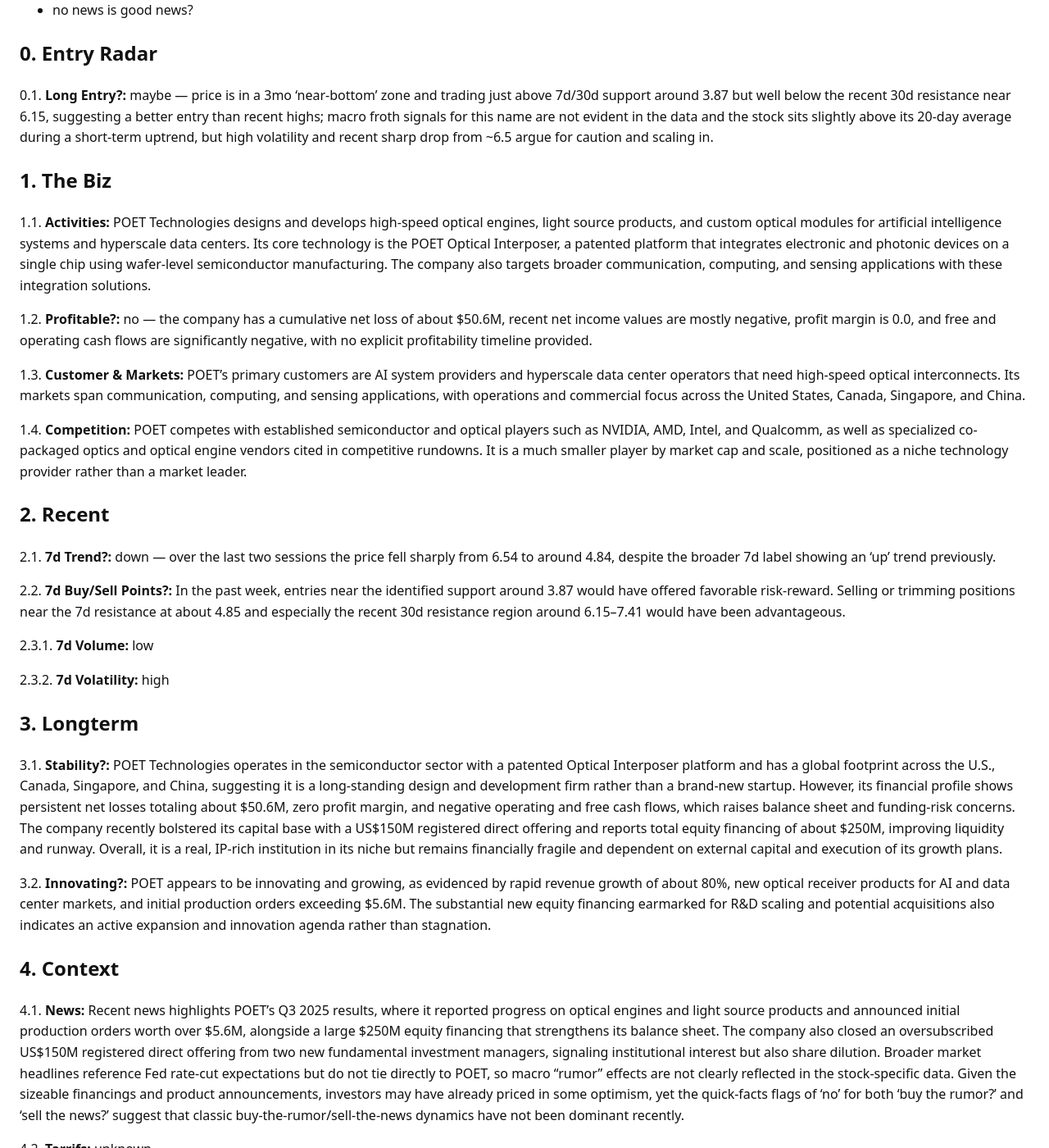
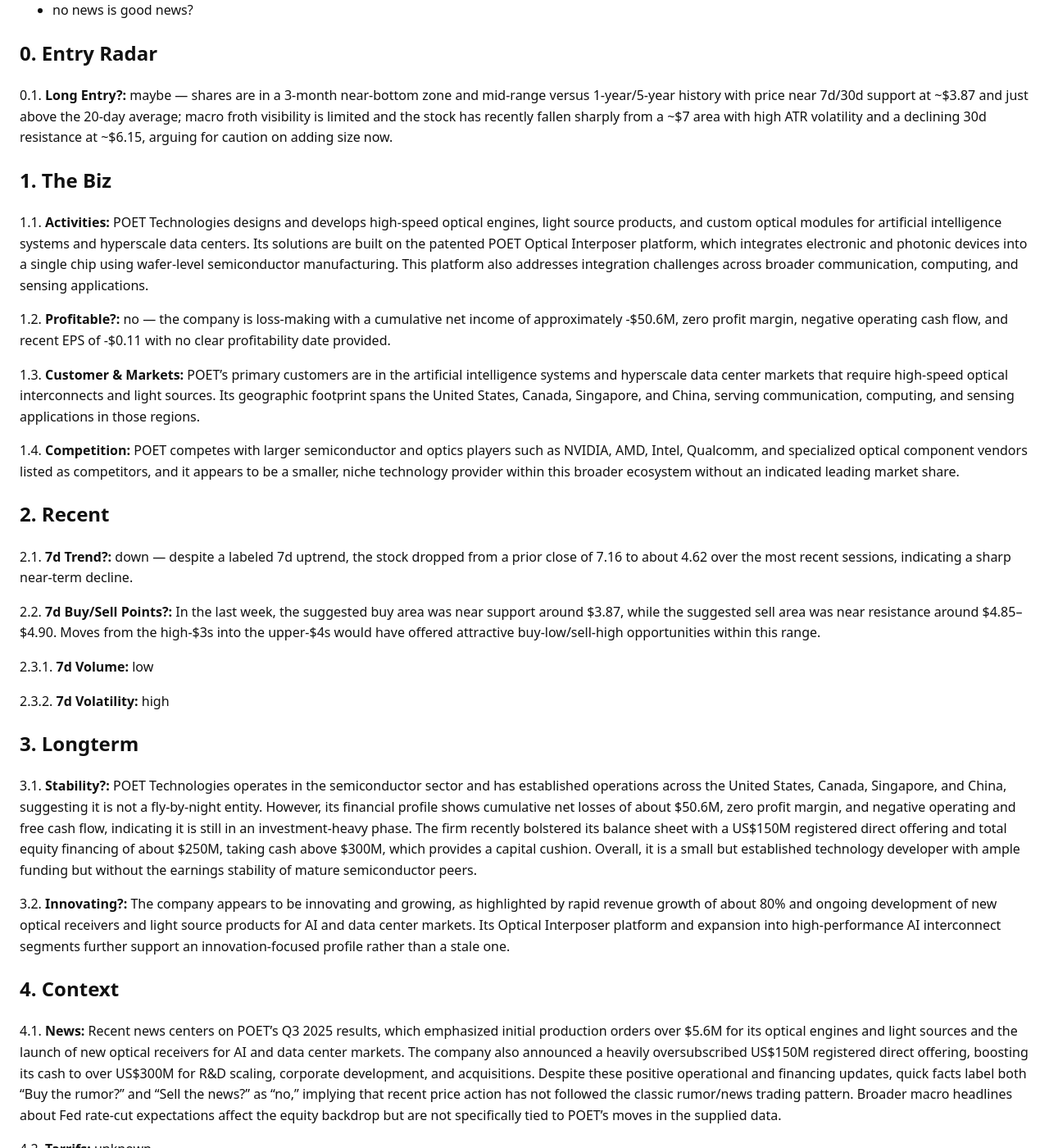
Before and after one commit to ryness/stonks, a Jekyll site: the page built from _reports/POET.md, in a window 1280 px wide and 1400 px high, scrolled down 677 px. Shown: the whole window at 82% size. Built offline with Jekyll 4.4.1, drawn with Linux system fonts in a browser that asks for light colours; some of the changed text lies outside the part shown.

Commit message:
Update report: rotation+GodsEye

```diff
--- a/_reports/POET.md
+++ b/_reports/POET.md
@@ -2,11 +2,11 @@
 layout: default
 title: "POET Stock Report"
 ticker: "POET"
-date: 2025-12-30
-generated_at: 2025-12-30T15:22:56.653889+00:00
-runtime_seconds: 25.62
+date: 2026-01-04
+generated_at: 2026-01-04T05:25:51.604514+00:00
+runtime_seconds: 22.12
 raw_markdown: |
-  **Generated:** <time class="js-local-time" datetime="2025-12-30T15:22:56.653889+00:00">2025-12-30 15:22 UTC</time> (runtime 25.62s)
+  **Generated:** <time class="js-local-time" datetime="2026-01-04T05:25:51.604514+00:00">2026-01-04 05:25 UTC</time> (runtime 22.12s)
 
   ![POET Technologies Inc. Common Shares logo](https://ryness.github.io/stonks/assets/logos/POET.svg)
 
@@ -53,23 +53,23 @@ raw_markdown: |
 
   ## 0. Entry Radar
 
-  0.1. **Long Entry?:** maybe — price is in a 3mo 'near-bottom' zone and trading just above 7d/30d support around 3.87 but well below the recent 30d resistance near 6.15, suggesting a better entry than recent highs; macro froth signals for this name are not evident in the data and the stock sits slightly above its 20-day average during a short-term uptrend, but high volatility and recent sharp drop from ~6.5 argue for caution and scaling in.
+  0.1. **Long Entry?:** maybe — shares are in a 3-month near-bottom zone and mid-range versus 1-year/5-year history with price near 7d/30d support at ~$3.87 and just above the 20-day average; macro froth visibility is limited and the stock has recently fallen sharply from a ~$7 area with high ATR volatility and a declining 30d resistance at ~$6.15, arguing for caution on adding size now.
 
   ## 1. The Biz
 
-  1.1. **Activities:** POET Technologies designs and develops high-speed optical engines, light source products, and custom optical modules for artificial intelligence systems and hyperscale data centers. Its core technology is the POET Optical Interposer, a patented platform that integrates electronic and photonic devices on a single chip using wafer-level semiconductor manufacturing. The company also targets broader communication, computing, and sensing applications with these integration solutions.
+  1.1. **Activities:** POET Technologies designs and develops high-speed optical engines, light source products, and custom optical modules for artificial intelligence systems and hyperscale data centers. Its solutions are built on the patented POET Optical Interposer platform, which integrates electronic and photonic devices into a single chip using wafer-level semiconductor manufacturing. This platform also addresses integration challenges across broader communication, computing, and sensing applications.
 
-  1.2. **Profitable?:** no — the company has a cumulative net loss of about $50.6M, recent net income values are mostly negative, profit margin is 0.0, and free and operating cash flows are significantly negative, with no explicit profitability timeline provided.
+  1.2. **Profitable?:** no — the company is loss-making with a cumulative net income of approximately -$50.6M, zero profit margin, negative operating cash flow, and recent EPS of -$0.11 with no clear profitability date provided.
 
-  1.3. **Customer & Markets:** POET's primary customers are AI system providers and hyperscale data center operators that need high-speed optical interconnects. Its markets span communication, computing, and sensing applications, with operations and commercial focus across the United States, Canada, Singapore, and China.
+  1.3. **Customer & Markets:** POET's primary customers are in the artificial intelligence systems and hyperscale data center markets that require high-speed optical interconnects and light sources. Its geographic footprint spans the United States, Canada, Singapore, and China, serving communication, computing, and sensing applications in those regions.
 
-  1.4. **Competition:** POET competes with established semiconductor and optical players such as NVIDIA, AMD, Intel, and Qualcomm, as well as specialized co-packaged optics and optical engine vendors cited in competitive rundowns. It is a much smaller player by market cap and scale, positioned as a niche technology provider rather than a market leader.
+  1.4. **Competition:** POET competes with larger semiconductor and optics players such as NVIDIA, AMD, Intel, Qualcomm, and specialized optical component vendors listed as competitors, and it appears to be a smaller, niche technology provider within this broader ecosystem without an indicated leading market share.
 
   ## 2. Recent
 
-  2.1. **7d Trend?:** down — over the last two sessions the price fell sharply from 6.54 to around 4.84, despite the broader 7d label showing an 'up' trend previously.
+  2.1. **7d Trend?:** down — despite a labeled 7d uptrend, the stock dropped from a prior close of 7.16 to about 4.62 over the most recent sessions, indicating a sharp near-term decline.
 
-  2.2. **7d Buy/Sell Points?:** In the past week, entries near the identified support around 3.87 would have offered favorable risk-reward. Selling or trimming positions near the 7d resistance at about 4.85 and especially the recent 30d resistance region around 6.15–7.41 would have been advantageous.
+  2.2. **7d Buy/Sell Points?:** In the last week, the suggested buy area was near support around $3.87, while the suggested sell area was near resistance around $4.85–$4.90. Moves from the high-$3s into the upper-$4s would have offered attractive buy-low/sell-high opportunities within this range.
 
   2.3.1. **7d Volume:** low
 
@@ -77,13 +77,13 @@ raw_markdown: |
 
   ## 3. Longterm
 
-  3.1. **Stability?:** POET Technologies operates in the semiconductor sector with a patented Optical Interposer platform and has a global footprint across the U.S., Canada, Singapore, and China, suggesting it is a long-standing design and development firm rather than a brand-new startup. However, its financial profile shows persistent net losses totaling about $50.6M, zero profit margin, and negative operating and free cash flows, which raises balance sheet and funding-risk concerns. The company recently bolstered its capital base with a US$150M registered direct offering and reports total equity financing of about $250M, improving liquidity and runway. Overall, it is a real, IP-rich institution in its niche but remains financially fragile and dependent on external capital and execution of its growth plans.
+  3.1. **Stability?:** POET Technologies operates in the semiconductor sector and has established operations across the United States, Canada, Singapore, and China, suggesting it is not a fly-by-night entity. However, its financial profile shows cumulative net losses of about $50.6M, zero profit margin, and negative operating and free cash flow, indicating it is still in an investment-heavy phase. The firm recently bolstered its balance sheet with a US$150M registered direct offering and total equity financing of about $250M, taking cash above $300M, which provides a capital cushion. Overall, it is a small but established technology developer with ample funding but without the earnings stability of mature semiconductor peers.
 
-  3.2. **Innovating?:** POET appears to be innovating and growing, as evidenced by rapid revenue growth of about 80%, new optical receiver products for AI and data center markets, and initial production orders exceeding $5.6M. The substantial new equity financing earmarked for R&D scaling and potential acquisitions also indicates an active expansion and innovation agenda rather than stagnation.
+  3.2. **Innovating?:** The company appears to be innovating and growing, as highlighted by rapid revenue growth of about 80% and ongoing development of new optical receivers and light source products for AI and data center markets. Its Optical Interposer platform and expansion into high-performance AI interconnect segments further support an innovation-focused profile rather than a stale one.
 
   ## 4. Context
 
-  4.1. **News:** Recent news highlights POET's Q3 2025 results, where it reported progress on optical engines and light source products and announced initial production orders worth over $5.6M, alongside a large $250M equity financing that strengthens its balance sheet. The company also closed an oversubscribed US$150M registered direct offering from two new fundamental investment managers, signaling institutional interest but also share dilution. Broader market headlines reference Fed rate-cut expectations but do not tie directly to POET, so macro "rumor" effects are not clearly reflected in the stock-specific data. Given the sizeable financings and product announcements, investors may have already priced in some optimism, yet the quick-facts flags of 'no' for both 'buy the rumor?' and 'sell the news?' suggest that classic buy-the-rumor/sell-the-news dynamics have not been dominant recently.
+  4.1. **News:** Recent news centers on POET's Q3 2025 results, which emphasized initial production orders over $5.6M for its optical engines and light sources and the launch of new optical receivers for AI and data center markets. The company also announced a heavily oversubscribed US$150M registered direct offering, boosting its cash to over US$300M for R&D scaling, corporate development, and acquisitions. Despite these positive operational and financing updates, quick facts label both "Buy the rumor?" and "Sell the news?" as "no," implying that recent price action has not followed the classic rumor/news trading pattern. Broader macro headlines about Fed rate-cut expectations affect the equity backdrop but are not specifically tied to POET's moves in the supplied data.
 
   4.2. **Tarrifs:** unknown
 
@@ -213,13 +213,13 @@ raw_markdown: |
       google_custom_search: 5 result(s)
     newsapi search -&gt; POET rumor (priority: newsapi, gnews, guardian)
   NewsAPI search: GET https://newsapi.org/v2/everything?q=POET+rumor&amp;pageSize=5&amp;language=en&amp;sortBy=publishedAt&amp;apiKey=%2A%2A%2A
-      newsapi: 4 result(s)
+      newsapi: 5 result(s)
     newsapi search -&gt; POET tariff (priority: newsapi, gnews, guardian)
   NewsAPI search: GET https://newsapi.org/v2/everything?q=POET+tariff&amp;pageSize=5&amp;language=en&amp;sortBy=publishedAt&amp;apiKey=%2A%2A%2A
-      newsapi: 3 result(s)
+      newsapi: 4 result(s)
     newsapi search -&gt; POET latest news (priority: newsapi, gnews, guardian)
   NewsAPI search: GET https://newsapi.org/v2/everything?q=POET+latest+news&amp;pageSize=5&amp;language=en&amp;sortBy=publishedAt&amp;apiKey=%2A%2A%2A
-      newsapi: 3 result(s)
+      newsapi: 4 result(s)
     google_custom_search search -&gt; POET latest rumor (priority: google_custom_search, newsapi, gnews, guardian)
   Google Custom Search: GET https://www.googleapis.com/customsearch/v1?key=%2A%2A%2A&amp;cx=46c4e3bbc6b31470f&amp;q=POET+latest+rumor&amp;num=5
       google_custom_search: 5 result(s)
@@ -247,12 +247,12 @@ raw_markdown: |
     - 4.2 Tarrifs
   Asking OpenAI for analysis...
   Received response from OpenAI.
-  LLM raw output (truncated): {&quot;0.1&quot;: &quot;maybe — price is in a 3mo &#x27;near-bottom&#x27; zone and trading just above 7d/30d support around 3.87 but well below the recent 30d resistance near 6.15, suggesting a better entry than recent highs; macro froth signals for this name are not evident in the data and the stock sits slightly above its 20-day average during a short-term uptrend, but high volatility and recent sharp drop from ~6.5 argue for caution and scaling in.&quot;, &quot;1.1&quot;: &quot;POET Technologies designs and develops high-speed optical engines, light source products, and custom optical modules for artificial intelligence systems and hy
+  LLM raw output (truncated): {&quot;0.1&quot;: &quot;maybe — shares are in a 3-month near-bottom zone and mid-range versus 1-year/5-year history with price near 7d/30d support at ~$3.87 and just above the 20-day average; macro froth visibility is limited and the stock has recently fallen sharply from a ~$7 area with high ATR volatility and a declining 30d resistance at ~$6.15, arguing for caution on adding size now.&quot;, &quot;1.1&quot;: &quot;POET Technologies designs and develops high-speed optical engines, light source products, and custom optical modules for artificial intelligence systems and hyperscale data centers. Its solutions are built on the p
   </code></pre>
   </details>
 ---
 
-**Generated:** <time class="js-local-time" datetime="2025-12-30T15:22:56.653889+00:00">2025-12-30 15:22 UTC</time> (runtime 25.62s)
+**Generated:** <time class="js-local-time" datetime="2026-01-04T05:25:51.604514+00:00">2026-01-04 05:25 UTC</time> (runtime 22.12s)
 
 ![POET Technologies Inc. Common Shares logo](https://ryness.github.io/stonks/assets/logos/POET.svg)
 
@@ -299,23 +299,23 @@ raw_markdown: |
 
 ## 0. Entry Radar
 
-0.1. **Long Entry?:** maybe — price is in a 3mo 'near-bottom' zone and trading just above 7d/30d support around 3.87 but well below the recent 30d resistance near 6.15, suggesting a better entry than recent highs; macro froth signals for this name are not evident in the data and the stock sits slightly above its 20-day average during a short-term uptrend, but high volatility and recent sharp drop from ~6.5 argue for caution and scaling in.
+0.1. **Long Entry?:** maybe — shares are in a 3-month near-bottom zone and mid-range versus 1-year/5-year history with price near 7d/30d support at ~$3.87 and just above the 20-day average; macro froth visibility is limited and the stock has recently fallen sharply from a ~$7 area with high ATR volatility and a declining 30d resistance at ~$6.15, arguing for caution on adding size now.
 
 ## 1. The Biz
 
-1.1. **Activities:** POET Technologies designs and develops high-speed optical engines, light source products, and custom optical modules for artificial intelligence systems and hyperscale data centers. Its core technology is the POET Optical Interposer, a patented platform that integrates electronic and photonic devices on a single chip using wafer-level semiconductor manufacturing. The company also targets broader communication, computing, and sensing applications with these integration solutions.
+1.1. **Activities:** POET Technologies designs and develops high-speed optical engines, light source products, and custom optical modules for artificial intelligence systems and hyperscale data centers. Its solutions are built on the patented POET Optical Interposer platform, which integrates electronic and photonic devices into a single chip using wafer-level semiconductor manufacturing. This platform also addresses integration challenges across broader communication, computing, and sensing applications.
 
-1.2. **Profitable?:** no — the company has a cumulative net loss of about $50.6M, recent net income values are mostly negative, profit margin is 0.0, and free and operating cash flows are significantly negative, with no explicit profitability timeline provided.
+1.2. **Profitable?:** no — the company is loss-making with a cumulative net income of approximately -$50.6M, zero profit margin, negative operating cash flow, and recent EPS of -$0.11 with no clear profitability date provided.
 
-1.3. **Customer & Markets:** POET's primary customers are AI system providers and hyperscale data center operators that need high-speed optical interconnects. Its markets span communication, computing, and sensing applications, with operations and commercial focus across the United States, Canada, Singapore, and China.
+1.3. **Customer & Markets:** POET's primary customers are in the artificial intelligence systems and hyperscale data center markets that require high-speed optical interconnects and light sources. Its geographic footprint spans the United States, Canada, Singapore, and China, serving communication, computing, and sensing applications in those regions.
 
-1.4. **Competition:** POET competes with established semiconductor and optical players such as NVIDIA, AMD, Intel, and Qualcomm, as well as specialized co-packaged optics and optical engine vendors cited in competitive rundowns. It is a much smaller player by market cap and scale, positioned as a niche technology provider rather than a market leader.
+1.4. **Competition:** POET competes with larger semiconductor and optics players such as NVIDIA, AMD, Intel, Qualcomm, and specialized optical component vendors listed as competitors, and it appears to be a smaller, niche technology provider within this broader ecosystem without an indicated leading market share.
 
 ## 2. Recent
 
-2.1. **7d Trend?:** down — over the last two sessions the price fell sharply from 6.54 to around 4.84, despite the broader 7d label showing an 'up' trend previously.
+2.1. **7d Trend?:** down — despite a labeled 7d uptrend, the stock dropped from a prior close of 7.16 to about 4.62 over the most recent sessions, indicating a sharp near-term decline.
 
-2.2. **7d Buy/Sell Points?:** In the past week, entries near the identified support around 3.87 would have offered favorable risk-reward. Selling or trimming positions near the 7d resistance at about 4.85 and especially the recent 30d resistance region around 6.15–7.41 would have been advantageous.
+2.2. **7d Buy/Sell Points?:** In the last week, the suggested buy area was near support around $3.87, while the suggested sell area was near resistance around $4.85–$4.90. Moves from the high-$3s into the upper-$4s would have offered attractive buy-low/sell-high opportunities within this range.
 
 2.3.1. **7d Volume:** low
 
@@ -323,13 +323,13 @@ raw_markdown: |
 
 ## 3. Longterm
 
-3.1. **Stability?:** POET Technologies operates in the semiconductor sector with a patented Optical Interposer platform and has a global footprint across the U.S., Canada, Singapore, and China, suggesting it is a long-standing design and development firm rather than a brand-new startup. However, its financial profile shows persistent net losses totaling about $50.6M, zero profit margin, and negative operating and free cash flows, which raises balance sheet and funding-risk concerns. The company recently bolstered its capital base with a US$150M registered direct offering and reports total equity financing of about $250M, improving liquidity and runway. Overall, it is a real, IP-rich institution in its niche but remains financially fragile and dependent on external capital and execution of its growth plans.
+3.1. **Stability?:** POET Technologies operates in the semiconductor sector and has established operations across the United States, Canada, Singapore, and China, suggesting it is not a fly-by-night entity. However, its financial profile shows cumulative net losses of about $50.6M, zero profit margin, and negative operating and free cash flow, indicating it is still in an investment-heavy phase. The firm recently bolstered its balance sheet with a US$150M registered direct offering and total equity financing of about $250M, taking cash above $300M, which provides a capital cushion. Overall, it is a small but established technology developer with ample funding but without the earnings stability of mature semiconductor peers.
 
-3.2. **Innovating?:** POET appears to be innovating and growing, as evidenced by rapid revenue growth of about 80%, new optical receiver products for AI and data center markets, and initial production orders exceeding $5.6M. The substantial new equity financing earmarked for R&D scaling and potential acquisitions also indicates an active expansion and innovation agenda rather than stagnation.
+3.2. **Innovating?:** The company appears to be innovating and growing, as highlighted by rapid revenue growth of about 80% and ongoing development of new optical receivers and light source products for AI and data center markets. Its Optical Interposer platform and expansion into high-performance AI interconnect segments further support an innovation-focused profile rather than a stale one.
 
 ## 4. Context
 
-4.1. **News:** Recent news highlights POET's Q3 2025 results, where it reported progress on optical engines and light source products and announced initial production orders worth over $5.6M, alongside a large $250M equity financing that strengthens its balance sheet. The company also closed an oversubscribed US$150M registered direct offering from two new fundamental investment managers, signaling institutional interest but also share dilution. Broader market headlines reference Fed rate-cut expectations but do not tie directly to POET, so macro "rumor" effects are not clearly reflected in the stock-specific data. Given the sizeable financings and product announcements, investors may have already priced in some optimism, yet the quick-facts flags of 'no' for both 'buy the rumor?' and 'sell the news?' suggest that classic buy-the-rumor/sell-the-news dynamics have not been dominant recently.
+4.1. **News:** Recent news centers on POET's Q3 2025 results, which emphasized initial production orders over $5.6M for its optical engines and light sources and the launch of new optical receivers for AI and data center markets. The company also announced a heavily oversubscribed US$150M registered direct offering, boosting its cash to over US$300M for R&D scaling, corporate development, and acquisitions. Despite these positive operational and financing updates, quick facts label both "Buy the rumor?" and "Sell the news?" as "no," implying that recent price action has not followed the classic rumor/news trading pattern. Broader macro headlines about Fed rate-cut expectations affect the equity backdrop but are not specifically tied to POET's moves in the supplied data.
 
 4.2. **Tarrifs:** unknown
 
@@ -459,13 +459,13 @@ Google Custom Search: GET https://www.googleapis.com/customsearch/v1?key=%2A%2A%
     google_custom_search: 5 result(s)
   newsapi search -&gt; POET rumor (priority: newsapi, gnews, guardian)
 NewsAPI search: GET https://newsapi.org/v2/everything?q=POET+rumor&amp;pageSize=5&amp;language=en&amp;sortBy=publishedAt&amp;apiKey=%2A%2A%2A
-    newsapi: 4 result(s)
+    newsapi: 5 result(s)
   newsapi search -&gt; POET tariff (priority: newsapi, gnews, guardian)
 NewsAPI search: GET https://newsapi.org/v2/everything?q=POET+tariff&amp;pageSize=5&amp;language=en&amp;sortBy=publishedAt&amp;apiKey=%2A%2A%2A
-    newsapi: 3 result(s)
+    newsapi: 4 result(s)
   newsapi search -&gt; POET latest news (priority: newsapi, gnews, guardian)
 NewsAPI search: GET https://newsapi.org/v2/everything?q=POET+latest+news&amp;pageSize=5&amp;language=en&amp;sortBy=publishedAt&amp;apiKey=%2A%2A%2A
-    newsapi: 3 result(s)
+    newsapi: 4 result(s)
   google_custom_search search -&gt; POET latest rumor (priority: google_custom_search, newsapi, gnews, guardian)
 Google Custom Search: GET https://www.googleapis.com/customsearch/v1?key=%2A%2A%2A&amp;cx=46c4e3bbc6b31470f&amp;q=POET+latest+rumor&amp;num=5
     google_custom_search: 5 result(s)
@@ -493,6 +493,6 @@ Dispatching bullets to OpenAI:
   - 4.2 Tarrifs
 Asking OpenAI for analysis...
 Received response from OpenAI.
-LLM raw output (truncated): {&quot;0.1&quot;: &quot;maybe — price is in a 3mo &#x27;near-bottom&#x27; zone and trading just above 7d/30d support around 3.87 but well below the recent 30d resistance near 6.15, suggesting a better entry than recent highs; macro froth signals for this name are not evident in the data and the stock sits slightly above its 20-day average during a short-term uptrend, but high volatility and recent sharp drop from ~6.5 argue for caution and scaling in.&quot;, &quot;1.1&quot;: &quot;POET Technologies designs and develops high-speed optical engines, light source products, and custom optical modules for artificial intelligence systems and hy
+LLM raw output (truncated): {&quot;0.1&quot;: &quot;maybe — shares are in a 3-month near-bottom zone and mid-range versus 1-year/5-year history with price near 7d/30d support at ~$3.87 and just above the 20-day average; macro froth visibility is limited and the stock has recently fallen sharply from a ~$7 area with high ATR volatility and a declining 30d resistance at ~$6.15, arguing for caution on adding size now.&quot;, &quot;1.1&quot;: &quot;POET Technologies designs and develops high-speed optical engines, light source products, and custom optical modules for artificial intelligence systems and hyperscale data centers. Its solutions are built on the p
 </code></pre>
 </details>
```
Also changed, not shown: _reports/GODSEYE.md (+24 -24 lines).
